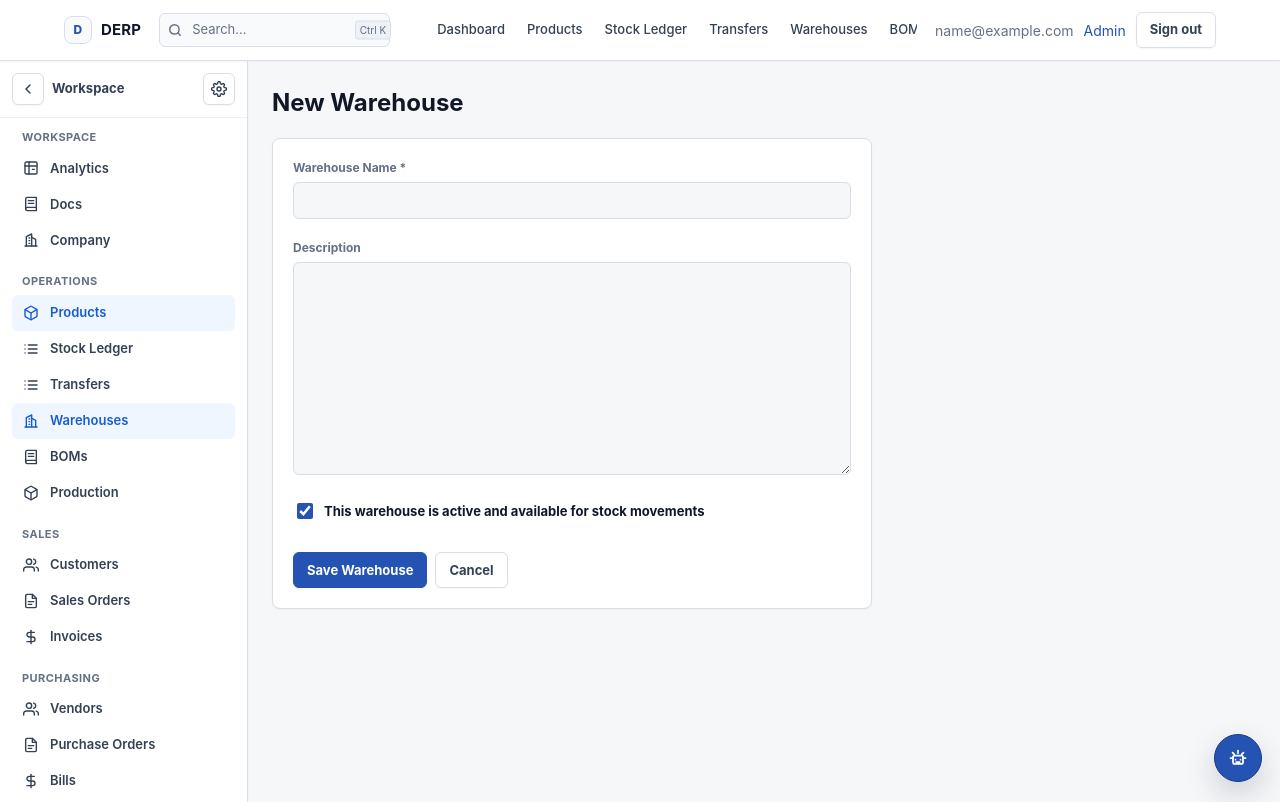
After one commit to DevanMetz/DERP, a Django app: page /products/locations/new/ in a window 1280 px wide. The commit adds this page. Run offline with Django 5.2, Linux system fonts and the light colour scheme; the visitor is signed in with stand-in values (Sample User, id 1); parts of the project's set-up code (start-up, migrations or seed data) failed here and were passed over.

Commit message:
feat: implement warehouse configuration list and edit views with templates

```diff
--- a/inventory/forms.py
+++ b/inventory/forms.py
@@ -1,5 +1,5 @@
 from django import forms
-from .models import Product
+from .models import Product, Location
 
 
 class ProductForm(forms.ModelForm):
@@ -11,3 +11,9 @@ class ProductForm(forms.ModelForm):
             "default_revenue_account", "default_expense_account",
             "is_active",
         ]
+
+
+class LocationForm(forms.ModelForm):
+    class Meta:
+        model = Location
+        fields = ["name", "description", "is_active"]
--- a/inventory/urls.py
+++ b/inventory/urls.py
@@ -8,4 +8,7 @@ urlpatterns = [
     path("products/<int:pk>/edit/", views.product_edit, name="product_edit"),
     path("products/ledger/", views.stock_movement_list, name="stock_movement_list"),
     path("products/transfers/", views.stock_transfer_list, name="stock_transfer_list"),
+    path("products/locations/", views.location_list, name="location_list"),
+    path("products/locations/new/", views.location_edit, name="location_create"),
+    path("products/locations/<int:pk>/edit/", views.location_edit, name="location_edit"),
 ]
--- a/inventory/views.py
+++ b/inventory/views.py
@@ -134,3 +134,26 @@ def stock_transfer_list(request):
             "end_date": end_date,
         }
     })
+
+
+@login_required
+def location_list(request):
+    from inventory.models import Location
+    locations = Location.objects.all().order_by("name")
+    return render(request, "inventory/location_list.html", {"locations": locations})
+
+
+@login_required
+def location_edit(request, pk=None):
+    from inventory.models import Location
+    from inventory.forms import LocationForm
+    location = get_object_or_404(Location, pk=pk) if pk else None
+    if request.method == "POST":
+        form = LocationForm(request.POST, instance=location)
+        if form.is_valid():
+            obj = form.save()
+            messages.success(request, f"Saved Warehouse Location: {obj.name}.")
+            return redirect("location_list")
+    else:
+        form = LocationForm(instance=location)
+    return render(request, "inventory/location_form.html", {"form": form, "location": location})
--- a/templates/base.html
+++ b/templates/base.html
@@ -965,6 +965,7 @@
       <a href="{% url 'product_list' %}">Products</a>
       <a href="{% url 'stock_movement_list' %}">Stock Ledger</a>
       <a href="{% url 'stock_transfer_list' %}">Transfers</a>
+      <a href="{% url 'location_list' %}">Warehouses</a>
       <a href="{% url 'bom_list' %}">BOMs</a>
       <a href="{% url 'mo_list' %}">Manufacturing</a>
       <a href="{% url 'docs_index' %}">Docs</a>
@@ -1096,6 +1097,7 @@
       "products": { name: "Products", url: "{% url 'product_list' %}", group: "operations", icon: ICONS.product },
       "stock_ledger": { name: "Stock Ledger", url: "{% url 'stock_movement_list' %}", group: "operations", icon: ICONS.list },
       "transfers": { name: "Transfers", url: "{% url 'stock_transfer_list' %}", group: "operations", icon: ICONS.list },
+      "locations": { name: "Warehouses", url: "{% url 'location_list' %}", group: "operations", icon: ICONS.company },
       "boms": { name: "BOMs", url: "{% url 'bom_list' %}", group: "operations", icon: ICONS.docs },
       "manufacturing": { name: "Production", url: "{% url 'mo_list' %}", group: "operations", icon: ICONS.product },
       "customers": { name: "Customers", url: "{% url 'customer_list' %}", group: "sales", icon: ICONS.user },
--- /dev/null
+++ b/templates/inventory/location_form.html
@@ -0,0 +1,78 @@
+{% extends "base.html" %}
+{% block title %}{% if location %}Edit{% else %}New{% endif %} Warehouse — DERP{% endblock %}
+{% block content %}
+
+<h1>{% if location %}Edit{% else %}New{% endif %} Warehouse</h1>
+
+<div class="card" style="max-width: 600px; margin-top: 20px;">
+  <form method="post" class="modern-form">
+    {% csrf_token %}
+
+    {% if form.non_field_errors %}
+      <div class="form-errors" style="color: var(--err); background: var(--err-bg); border: 1px solid #fecdca; padding: 10px; border-radius: 6px; margin-bottom: 20px; font-size: 13px;">
+        {{ form.non_field_errors }}
+      </div>
+    {% endif %}
+
+    <div class="form-group" style="margin-bottom: 20px;">
+      <label for="{{ form.name.id_for_label }}" style="display: block; font-size: 12px; font-weight: 700; color: var(--text-mut); margin-bottom: 5px;">Warehouse Name *</label>
+      {{ form.name }}
+      {% if form.name.errors %}
+        <span style="color: var(--err); font-size: 11px;">{{ form.name.errors }}</span>
+      {% endif %}
+    </div>
+
+    <div class="form-group" style="margin-bottom: 20px;">
+      <label for="{{ form.description.id_for_label }}" style="display: block; font-size: 12px; font-weight: 700; color: var(--text-mut); margin-bottom: 5px;">Description</label>
+      {{ form.description }}
+      {% if form.description.errors %}
+        <span style="color: var(--err); font-size: 11px;">{{ form.description.errors }}</span>
+      {% endif %}
+    </div>
+
+    <div class="form-group" style="margin-bottom: 30px; display: flex; align-items: center; gap: 8px;">
+      {{ form.is_active }}
+      <label for="{{ form.is_active.id_for_label }}" style="font-size: 13px; font-weight: 700; color: var(--text); cursor: pointer; margin-bottom: 0;">This warehouse is active and available for stock movements</label>
+      {% if form.is_active.errors %}
+        <span style="color: var(--err); font-size: 11px; display: block;">{{ form.is_active.errors }}</span>
+      {% endif %}
+    </div>
+
+    <div class="action-row">
+      <button class="btn" type="submit">Save Warehouse</button>
+      <a class="btn secondary" href="{% url 'location_list' %}">Cancel</a>
+    </div>
+  </form>
+</div>
+
+<style>
+  .modern-form input[type="text"],
+  .modern-form textarea {
+    width: 100%;
+    padding: 8px 12px;
+    border: 1px solid var(--border);
+    border-radius: 6px;
+    background: var(--bg);
+    color: var(--text);
+    font-size: 13px;
+    transition: border-color 0.2s, box-shadow 0.2s;
+  }
+  .modern-form input[type="text"]:focus,
+  .modern-form textarea:focus {
+    border-color: var(--btn-bg);
+    box-shadow: 0 0 0 3px rgba(37, 99, 235, 0.15);
+    outline: none;
+  }
+  .modern-form textarea {
+    min-height: 100px;
+    resize: vertical;
+  }
+  .modern-form input[type="checkbox"] {
+    width: 16px;
+    height: 16px;
+    accent-color: var(--btn-bg);
+    cursor: pointer;
+  }
+</style>
+
+{% endblock %}
```
Also changed, not shown: docs/inventory.md (+6 -0 lines), inventory/tests.py (+74 -0 lines), templates/inventory/location_list.html (added, +51 -0 lines).
